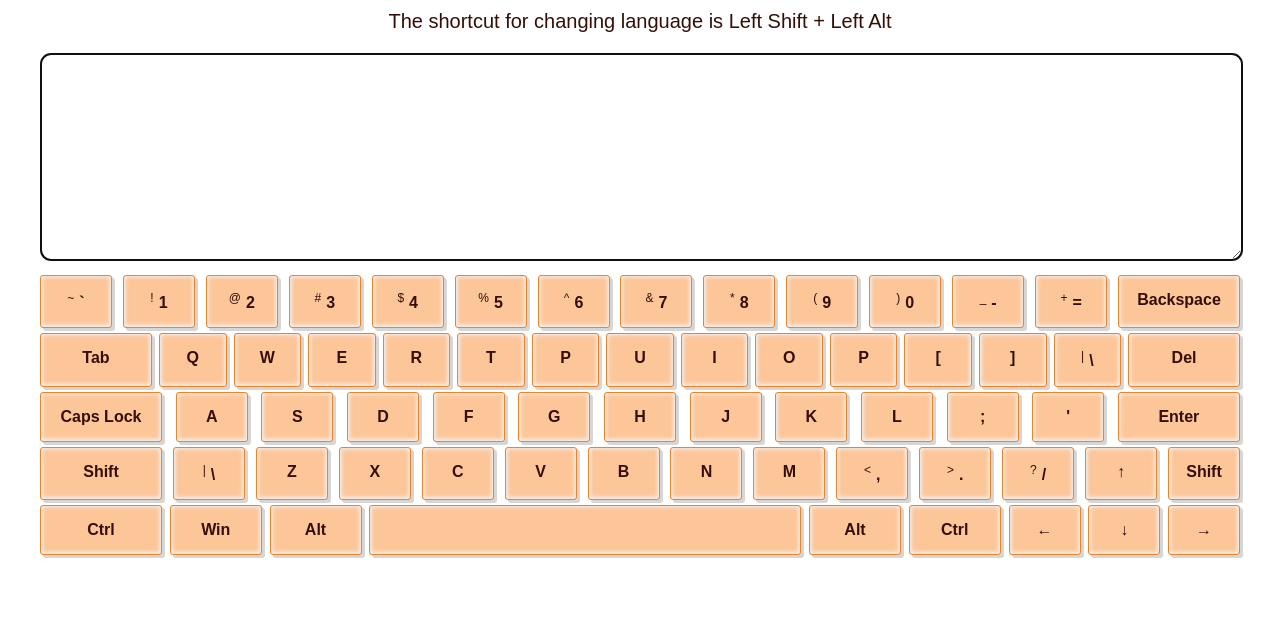
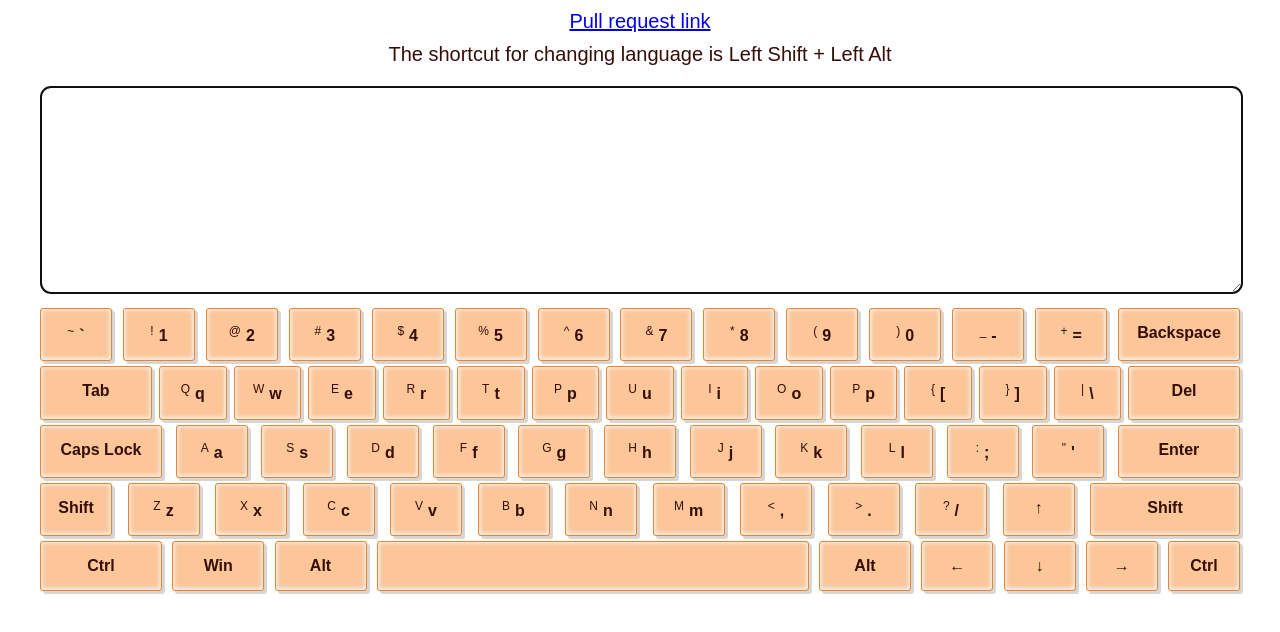
Before and after one commit to vermilion2020/virtual-keyboard, a website built with webpack: page src/index.html in a window 1280 px wide. Built offline with nearby package versions, Linux system fonts and the light colour scheme.

Commit message:
fix: bug with combined use of shift and keys on virtual and real keyboards

```diff
--- a/src/keyboard.js
+++ b/src/keyboard.js
@@ -31,8 +31,13 @@ export default class Keyboard {
       sup.innerText = button[`${this.lang}_sup`];
       buttonDiv.appendChild(sup);
     }
+    if (button.code.indexOf('Key') !== -1) {
+      const sup = document.createElement('sup');
+      sup.innerText = button[this.lang].toUpperCase();
+      buttonDiv.appendChild(sup);
+    }
     const buttonName = button[this.lang].length > 1
-      ? button[this.lang] : button[this.lang].toUpperCase();
+      ? button[this.lang] : button[this.lang];
     buttonDiv.append(buttonName);
     return buttonDiv;
   }
@@ -62,7 +67,7 @@ export default class Keyboard {
       }
       return letter[this.lang].toUpperCase();
     }
-    if (this.capsLockOn && !this.functionalBtns.includes(code)) {
+    if ((this.capsLockOn || this.shiftOn) && !this.functionalBtns.includes(code)) {
       return letter[this.lang].toUpperCase();
     }
     return letter[this.lang];
@@ -109,7 +114,7 @@ ${textarea.value.substring(end)}`;
     if (start === end && key === 'Backspace') {
       start = start > 0 ? start - 1 : start;
     } else if (start === end && key === 'Delete') {
-      end = end < textarea.value.length - 1 ? end + 1 : end;
+      end = end < textarea.value.length ? end + 1 : end;
     }
     const newText = textarea.value.substring(0, start) + textarea.value.substring(end);
     textarea.value = newText;
@@ -142,6 +147,9 @@ ${textarea.value.substring(end)}`;
     const LABEL = document.createElement('div');
     LABEL.classList.add('info_label');
     LABEL.innerText = this.lang === 'en' ? 'The shortcut for changing language is Left Shift + Left Alt' : 'Комбинация для смены раскладки клавиатуры - Left Shift + Left Alt';
+    const PR_LINK = document.createElement('div');
+    PR_LINK.classList.add('info_label');
+    PR_LINK.innerHTML = '<a href="https://github.com/vermilion2020/virtual-keyboard/pull/1" target="_blank">Pull request link</a>';
     const INPUT_CONTAINER = document.createElement('div');
     INPUT_CONTAINER.classList.add('text_container');
     const TEXT_INPUT = document.createElement('textarea');
@@ -153,6 +161,7 @@ ${textarea.value.substring(end)}`;
     for (let i = 0; i < this.buttons.length; i += 1) {
       CONTAINER.appendChild(this.createRow(i));
     }
+    BODY.appendChild(PR_LINK);
     BODY.appendChild(LABEL);
     BODY.appendChild(INPUT_CONTAINER);
     BODY.appendChild(CONTAINER);
@@ -190,7 +199,7 @@ ${textarea.value.substring(end)}`;
           newLetter = target.dataset.value.toUpperCase();
         }
 
-        if ((this.shiftOn || this.pressedBtns.includes('ShiftRight')) && !this.functionalBtns.includes(target.dataset.code)) {
+        if ((this.shiftOn || this.pressedBtns.includes('ShiftRight') || this.pressedBtns.includes('ShiftLeft')) && !this.functionalBtns.includes(target.dataset.code)) {
           if (letter[`${this.lang}_sup`]) {
             newLetter = letter[`${this.lang}_sup`];
           } else {
@@ -231,6 +240,10 @@ ${textarea.value.substring(end)}`;
             event.target.classList.remove('caps_active');
           }
         } else if (event.target.dataset.code === 'ShiftLeft') {
+          if (this.pressedBtns.includes('ShiftLeft')) {
+            this.shiftOn = true;
+            event.target.classList.add('caps_active');
+          }
           if (this.shiftOn) {
             event.target.classList.add('caps_active');
           } else {
--- a/src/keys.js
+++ b/src/keys.js
@@ -2,7 +2,7 @@ const BUTTONS = [
   [{
     ru: 'ё',
     en: '`',
-    ru_sup: '',
+    ru_sup: 'Ё',
     en_sup: '~',
     code: 'Backquote',
   },
@@ -159,11 +159,15 @@ const BUTTONS = [
     {
       ru: 'х',
       en: '[',
+      ru_sup: 'Х',
+      en_sup: '{',
       code: 'BracketLeft',
     },
     {
       ru: 'ъ',
       en: ']',
+      ru_sup: 'Ъ',
+      en_sup: '}',
       code: 'BracketRight',
     },
     {
@@ -234,11 +238,15 @@ const BUTTONS = [
   {
     ru: 'ж',
     en: ';',
+    ru_sup: 'Ж',
+    en_sup: ':',
     code: 'Semicolon',
   },
   {
     ru: 'э',
     en: '\'',
+    ru_sup: 'Э',
+    en_sup: '"',
     code: 'Quote',
   },
   {
@@ -252,14 +260,6 @@ const BUTTONS = [
     ru: 'Shift',
     en: 'Shift',
     code: 'ShiftLeft',
-    class: 'large_btn',
-  },
-  {
-    ru: '\\',
-    en: '\\',
-    ru_sup: '/',
-    en_sup: '|',
-    code: 'Backslash',
   },
   {
     ru: 'я',
@@ -299,14 +299,14 @@ const BUTTONS = [
   {
     ru: 'б',
     en: ',',
-    ru_sup: '',
+    ru_sup: 'Б',
     en_sup: '<',
     code: 'Comma',
   },
   {
     ru: 'ю',
     en: '.',
-    ru_sup: '',
+    ru_sup: 'Ю',
     en_sup: '>',
     code: 'Period',
   },
@@ -326,6 +326,7 @@ const BUTTONS = [
     ru: 'Shift',
     en: 'Shift',
     code: 'ShiftRight',
+    class: 'shift_right_btn',
   },
   ],
   [
@@ -360,12 +361,6 @@ const BUTTONS = [
       code: 'AltRight',
     },
     {
-      ru: 'Ctrl',
-      en: 'Ctrl',
-      class: 'medium_btn',
-      code: 'ControlRight',
-    },
-    {
       ru: '←',
       en: '←',
       code: 'ArrowLeft',
@@ -380,6 +375,11 @@ const BUTTONS = [
       en: '→',
       code: 'ArrowRight',
     },
+    {
+      ru: 'Ctrl',
+      en: 'Ctrl',
+      code: 'ControlRight',
+    },
   ],
 ];
 
--- a/src/sass/_keys.scss
+++ b/src/sass/_keys.scss
@@ -37,6 +37,11 @@
   }
 }
 
+.shift_right_btn {
+  width: 118px;
+  background-color: $btn-bg-color;
+}
+
 .large_btn {
   width: 90px;
   background-color: $btn-bg-color;
```
Also changed, not shown: src/style.css, 1 other file.
